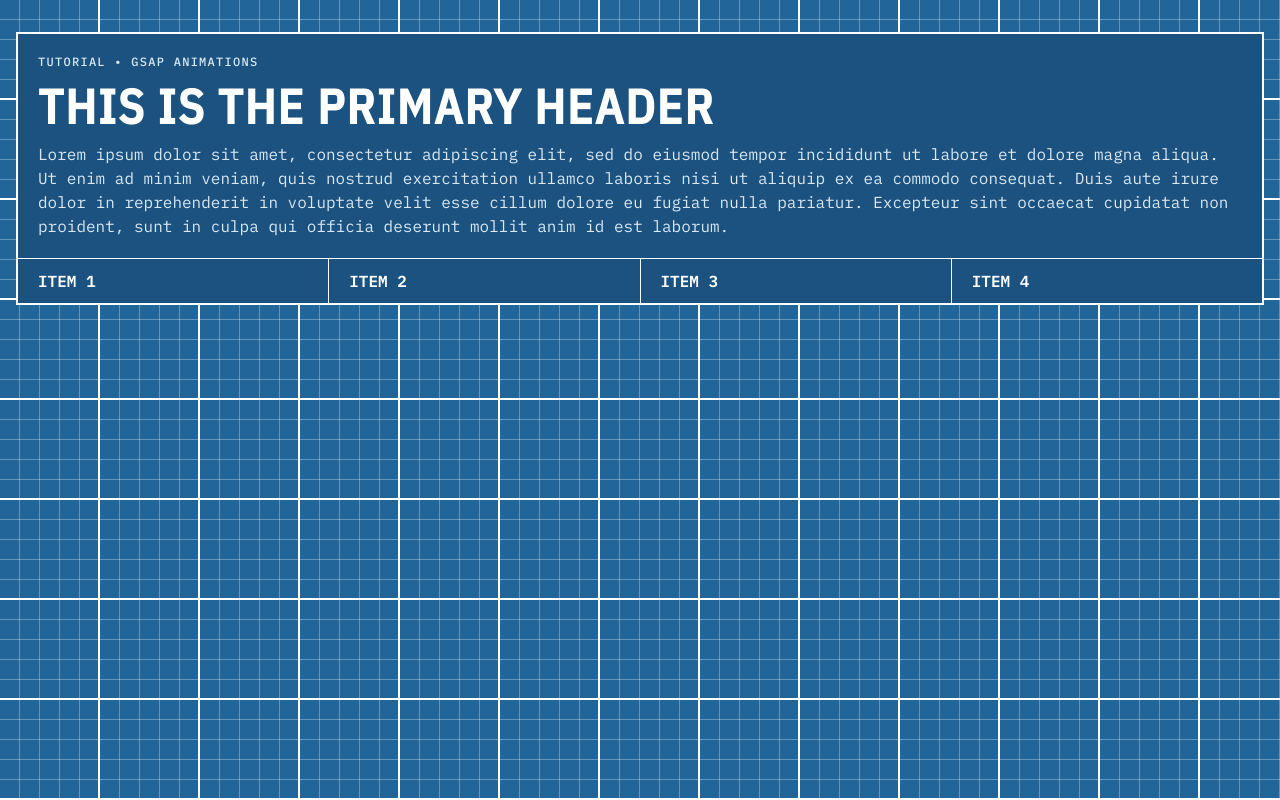
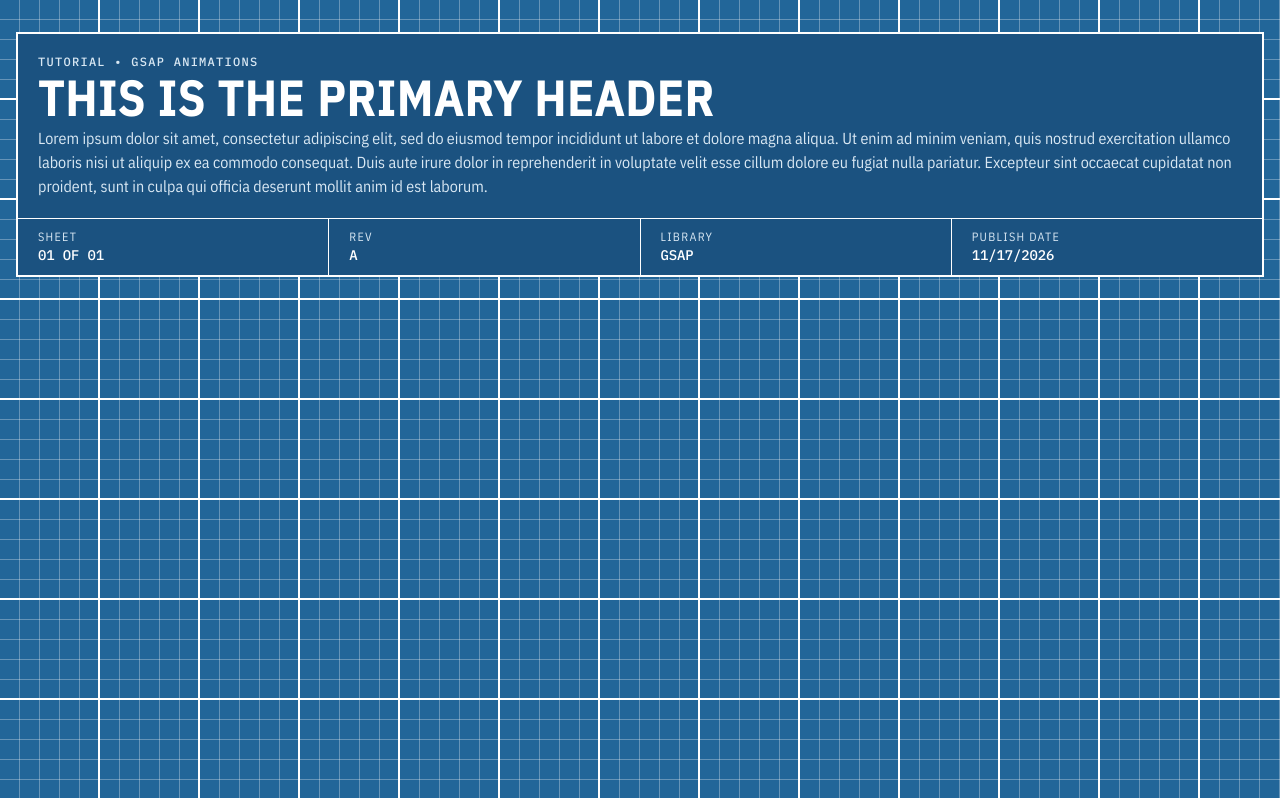
Before and after one commit to MalakDynamics/CISW400MidtermProject, a plain HTML site: page index.html in a window 1280 px wide. Drawn offline with Linux system fonts and the light colour scheme.

Commit message:
title card css improved, slight html flavor change, css unclean right now

```diff
--- a/index.html
+++ b/index.html
@@ -9,7 +9,7 @@
 <body>
 
     <div class="bp-card">
-        <div class="bp-card__container">
+        <div class="title-card__main">
 
             <span class="bp-card__topic-list">tutorial • GSAP animations</span>
             <h1>This is the primary header</h1>
@@ -18,10 +18,22 @@
             </p>
         </div>
         <div class="bp-card__footer">
-            <div class="bp-card__footer-item">ITEM 1</div>
-            <div class="bp-card__footer-item">ITEM 2</div>
-            <div class="bp-card__footer-item">ITEM 3</div>
-            <div class="bp-card__footer-item">ITEM 4</div>
+            <div class="bp-card__footer-item">
+                <div class="bp-card__footer-label">sheet</div>
+                <div class="bp-card__footer-value">01 of 01</div>
+            </div>
+            <div class="bp-card__footer-item">
+                <div class="bp-card__footer-label">rev</div>
+                <div class="bp-card__footer-value">A</div>
+            </div>
+            <div class="bp-card__footer-item">
+                <div class="bp-card__footer-label">library</div>
+                <div class="bp-card__footer-value">gsap</div>
+            </div>
+            <div class="bp-card__footer-item">
+                <div class="bp-card__footer-label">publish date</div>
+                <div class="bp-card__footer-value">11/17/2026</div>
+            </div>
         </div>
     </div>
 </body>
--- a/style.css
+++ b/style.css
@@ -171,52 +171,54 @@
   box-sizing: border-box;
 }
 
-/* 2. Remove default margin on body and common text elements */
-body, h1, h2, h3, h4, p, figure, blockquote, ul, ol, dl, dd {
+/* 2. Remove default margin */
+*:not(dialog) {
   margin: 0;
 }
 
-/* 3. Set core root defaults */
-html {
-  scroll-behavior: smooth;
-  -webkit-text-size-adjust: 100%;
+/* 3. Enable keyword animations */
+@media (prefers-reduced-motion: no-preference) {
+  html {
+    interpolate-size: allow-keywords;
+  }
 }
 
-/* 4. Set core body defaults */
 body {
-  min-height: 100vh;
+  /* 4. Increase line-height */
   line-height: 1.5;
-  font-family: system-ui, -apple-system, BlinkMacSystemFont, "Segoe UI", Roboto, sans-serif;
+  /* 5. Improve text rendering */
   -webkit-font-smoothing: antialiased;
 }
 
-/* 5. Make media elements easier to work with */
+/* 6. Improve media defaults */
 img, picture, video, canvas, svg {
   display: block;
   max-width: 100%;
 }
 
-/* 6. Inherit fonts for form controls */
+/* 7. Inherit fonts for form controls */
 input, button, textarea, select {
   font: inherit;
 }
 
-/* 7. Avoid text overflows */
+/* 8. Avoid text overflows */
 p, h1, h2, h3, h4, h5, h6 {
   overflow-wrap: break-word;
 }
 
+/* 9. Improve line wrapping */
+p {
+  text-wrap: pretty;
+}
+h1, h2, h3, h4, h5, h6 {
+  text-wrap: balance;
+}
 
-@media (prefers-reduced-motion: reduce) {
-  html {
-    scroll-behavior: auto;
-  }
-  *, *::before, *::after {
-    animation-duration: 0.01ms !important;
-    animation-iteration-count: 1 !important;
-    transition-duration: 0.01ms !important;
-    scroll-behavior: auto !important;
-  }
+/*
+  10. Create a root stacking context
+*/
+#root, #__next {
+  isolation: isolate;
 }
 
 
@@ -255,6 +257,27 @@ h1 {
     letter-spacing: 0.12rem;
     text-transform: uppercase;
 }
+
+.title-card__main {
+    display: flex;
+    flex-direction: column;
+    gap: 2px;
+    line-height: 1rem;
+    background-color: var(--paper-deep);
+    color: var(--ink);
+    padding: 1.25rem;
+}
+.title-card__topic-list {
+    text-transform: uppercase;
+    font-size: 0.75rem;
+    line-height: 1rem;
+    font-weight: 500;
+    color: var(--link-muted);
+    font-family: var(--font-mono);
+    letter-spacing: 0.08rem;
+}
+
+
 
 .bp-card,
 .bp-card__container {
@@ -303,9 +326,10 @@ h1 {
     gap: 1px;
     flex-wrap: wrap;
     background-color: var(--ink);
+    border-top: 1px solid var(--ink);
 }
+
 .bp-card__footer-item {
-    border-top: 1px solid var(--ink);
     background-color: var(--paper-deep);
     flex: 1 1 180px;
     padding: 10px 20px;
@@ -314,3 +338,24 @@ h1 {
     font-weight: 600;
     flex-direction: column;
 }
+    .bp-card__footer-label,
+    .bp-card__footer-value  {
+        text-transform: uppercase;
+
+    }
+
+    .bp-card__footer-label {
+        font-family: var(--font-display);
+        font-weight: 400;
+        color: var(--link-muted);
+        font-size: 0.75rem;
+        line-height: 1rem;
+        letter-spacing: 0.08rem;
+    }
+    .bp-card__footer-value {
+        font-weight: 500;
+        font-family: var(--font-mono);
+        font-size: 0.875rem;
+        line-height: 1.25rem;
+        letter-spacing: -0.01rem;
+    }
```
